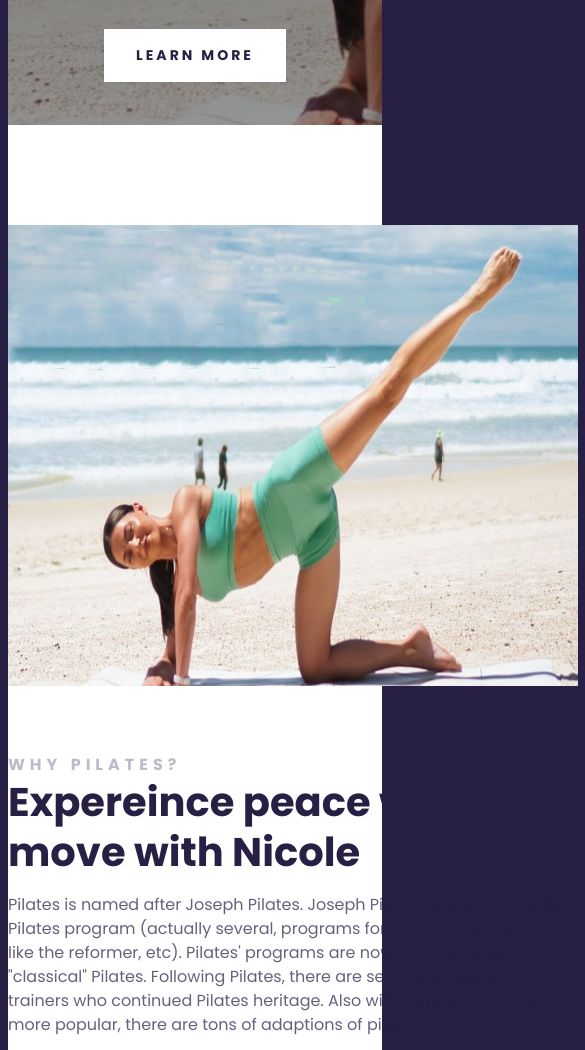
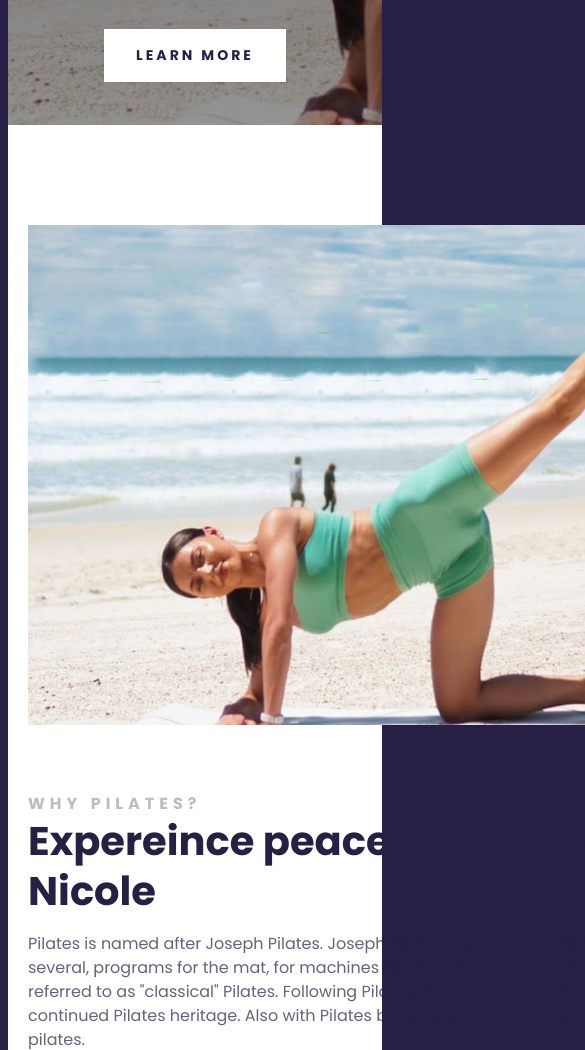
Before and after one commit to Sarahwcode/Pilates-Project, a plain HTML site: page index.html in a window 390 px wide. Shown: the part 569-1619 px from the top of the page, 585 px wide, since content can reach past the window. Drawn offline with Linux system fonts and the light colour scheme.

Commit message:
made image, sections responsive

```diff
--- a/index.html
+++ b/index.html
@@ -21,7 +21,11 @@
       <main>
         <section class="main-grid">
           <div>
-            <img src="Images/Pilates image 1.jpg" alt="Picture of pilates" />
+            <img
+              class="main-image"
+              src="Images/Pilates image 1.jpg"
+              alt="Picture of pilates"
+            />
           </div>
           <div>
             <h3>Why Pilates?</h3>
--- a/style.css
+++ b/style.css
@@ -159,4 +159,11 @@ footer .my-code {
   .main-grid {
     grid-template-columns: 1fr;
   }
+  .main-image {
+    width: 800px;
+    height: 500px;
+  }
+  section {
+    padding-left: 20px;
+  }
 }
```
